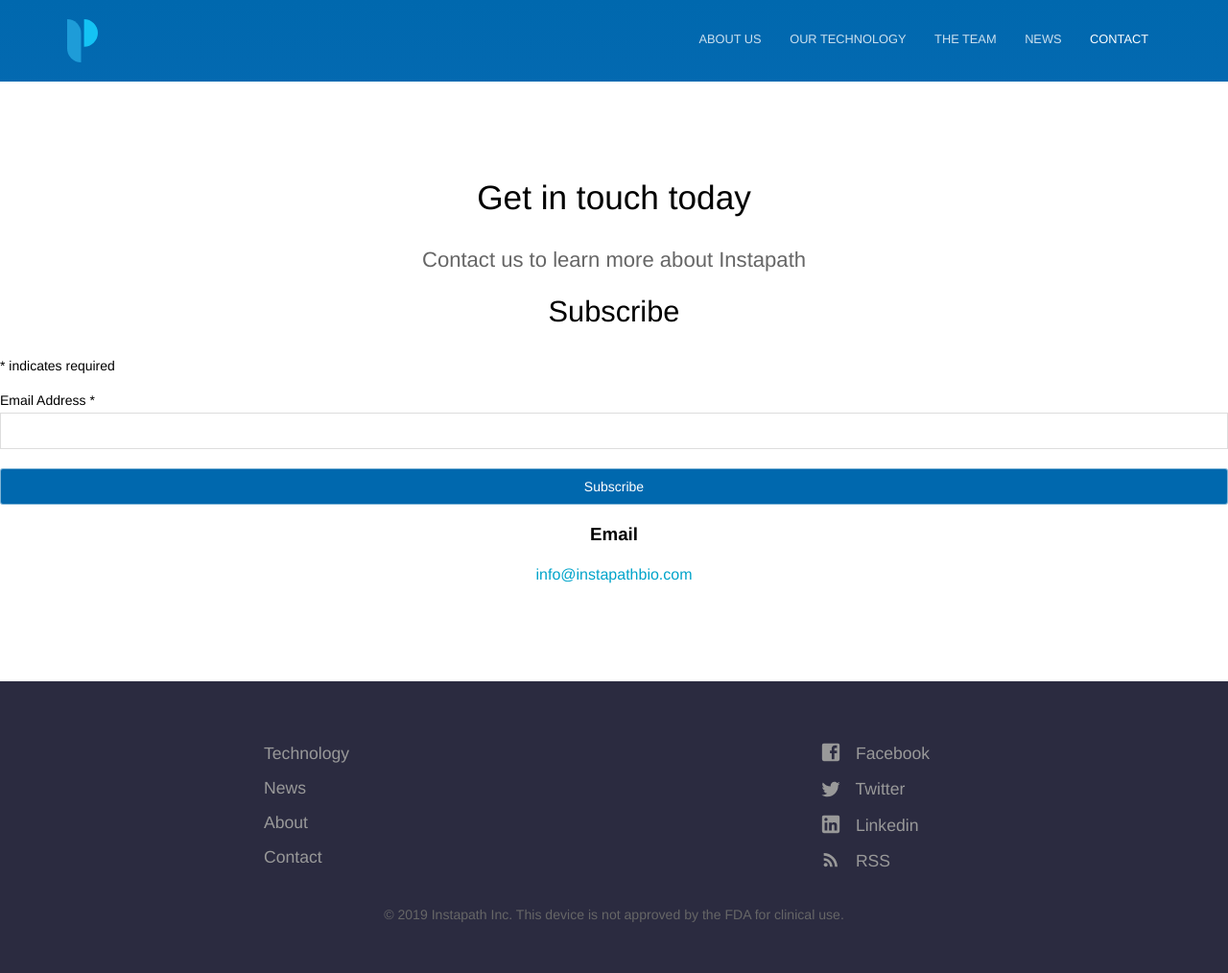
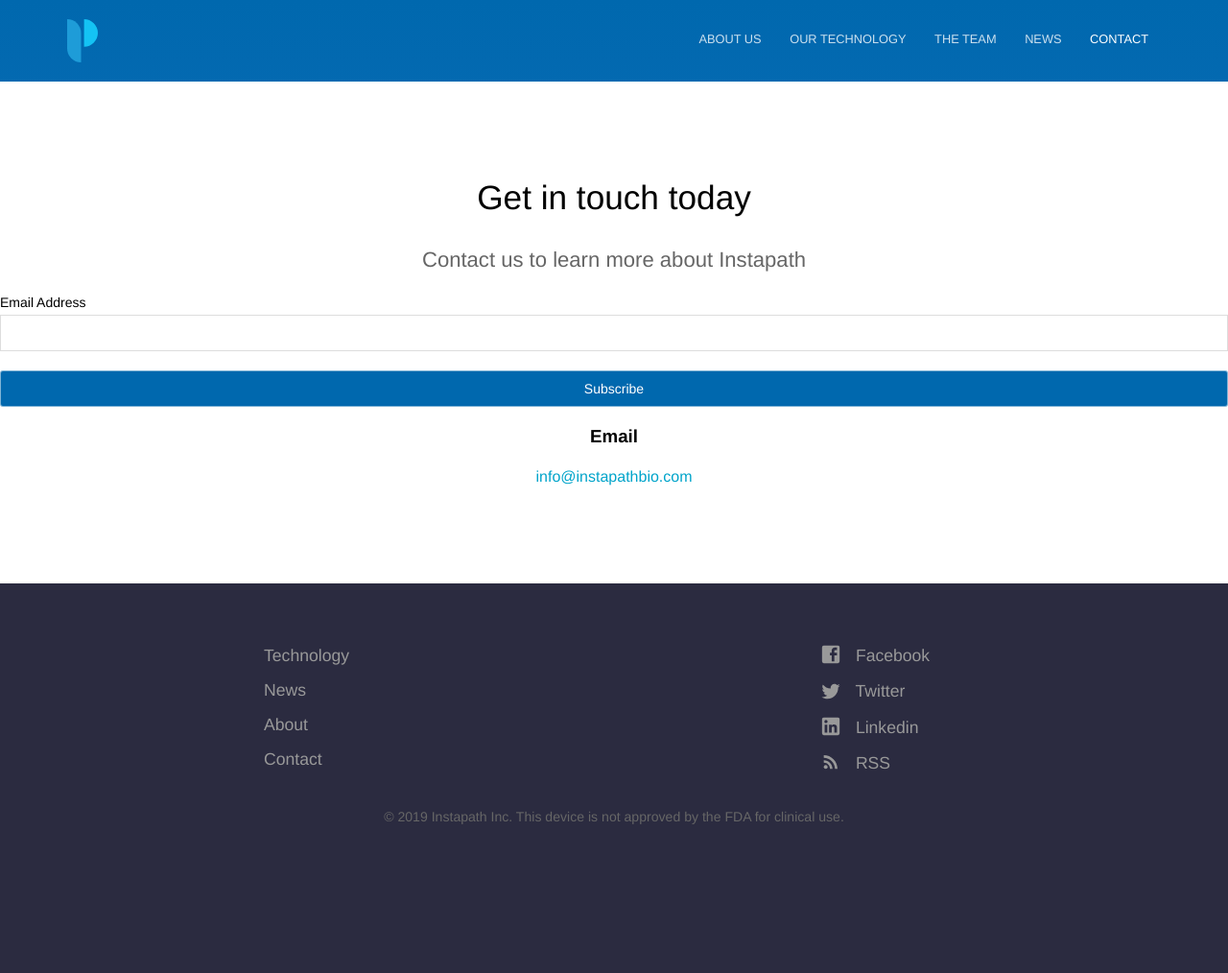
Before and after one commit to dnagaraj10/Instapath.github.io, a Jekyll site: the page built from contact.html, in a window 1280 px wide. Shown: the whole page at 96% size. Built offline with Jekyll 4.4.1, drawn with Linux system fonts in a browser that asks for light colours; comment, search, counter and statistics services are not loaded; after the commit the page ends 912 px from its top, so only the background shows below that.

Commit message:
Update contact.html

```diff
--- a/contact.html
+++ b/contact.html
@@ -20,10 +20,8 @@
 <div id="mc_embed_signup">
 <form action="https://instapathbio.us16.list-manage.com/subscribe/post?u=2576801f5e58574ebfb1fc85e&amp;id=8983375ab8" method="post" id="mc-embedded-subscribe-form" name="mc-embedded-subscribe-form" class="validate" target="_blank" novalidate>
     <div id="mc_embed_signup_scroll">
-	<h2>Subscribe</h2>
-<div class="indicates-required"><span class="asterisk">*</span> indicates required</div>
 <div class="mc-field-group">
-	<label for="mce-EMAIL">Email Address  <span class="asterisk">*</span>
+	<label for="mce-EMAIL">Email Address
 </label>
 	<input type="email" value="" name="EMAIL" class="required email" id="mce-EMAIL">
 </div>
```
